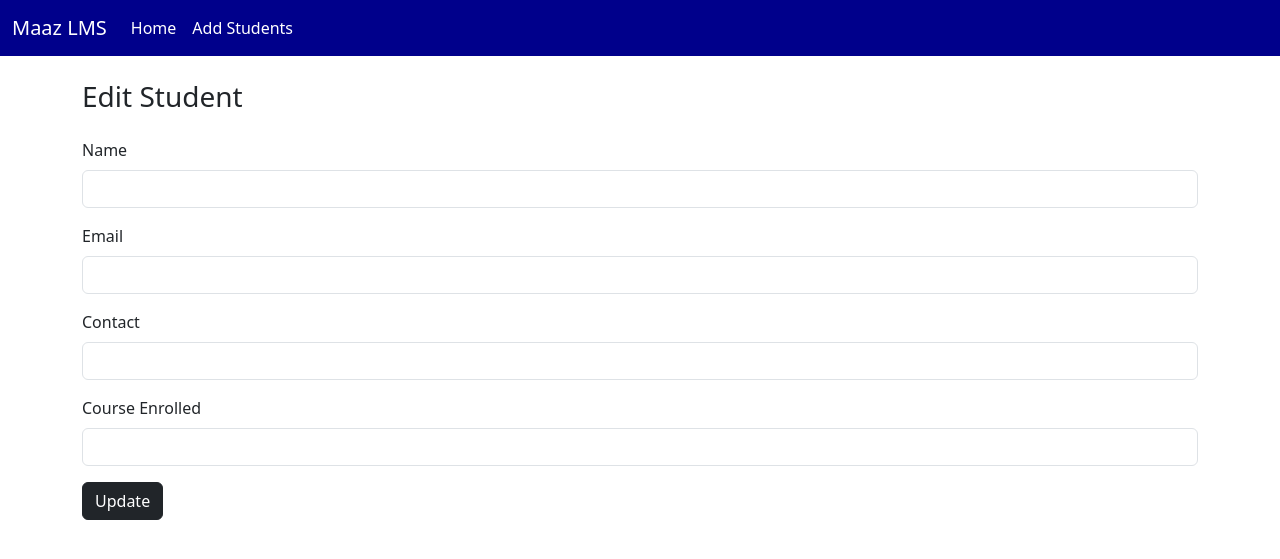
After one commit to maazulhaq00/Python-Flask-Apps-S3, a Flask app: template flask-crud-apis/templates/edit-student.html in a window 1280 px wide. The commit adds this page. Shown: the top 559 px of the page. Run offline with Flask 3, Linux system fonts and the light colour scheme; the template is opened without the code that fills it, so the values that code supplies are empty.

Commit message:
edit & del apis & templates

```diff
--- a/flask-crud-apis/app.py
+++ b/flask-crud-apis/app.py
@@ -1,5 +1,6 @@
 from flask import Flask, render_template, request, redirect, url_for
 from pymongo import MongoClient
+from bson import ObjectId
 
 PORT=5001
 APP_URL=f"http://127.0.0.1:{PORT}"
@@ -34,6 +35,29 @@ def addstudent():
 
     return render_template("add-student.html")
 
+@app.route("/edit-student/<id>", methods=["GET", "POST"])
+def editstudent(id):
+
+    if request.method == "POST":
+        updated_student_data = {
+            "name": request.form["name"],
+            "email": request.form["email"],
+            "contact": request.form["contact"],
+            "course": request.form["course"],
+        }
+
+        students_collection.update_one({"_id": ObjectId(id)}, {"$set": updated_student_data})
+
+        return redirect(url_for("index"))
+
+    student = students_collection.find_one({"_id": ObjectId(id)})
+    return render_template("edit-student.html", student=student )
+
+@app.route("/delete-student/<id>")
+def deletestudent(id):
+    students_collection.delete_one({"_id": ObjectId(id)})
+    return redirect(url_for("index"))
+
 
 if __name__ == "__main__":
     app.run(debug=True,port=PORT)
--- /dev/null
+++ b/flask-crud-apis/templates/edit-student.html
@@ -0,0 +1,27 @@
+{% extends 'layout.html' %}
+
+
+{% block content %}
+<h3>Edit Student</h3>
+<form method="post" action="{{url_for('editstudent', id=student._id)}}" class="mt-4">
+    <div class="mb-3">
+        <label for="name" class="form-label">Name</label>
+        <input type="text" class="form-control" id="name" name="name" value="{{student.name}}">
+    </div>
+    <div class="mb-3">
+        <label for="email" class="form-label">Email</label>
+        <input type="email" class="form-control" id="email" name="email" value="{{student.email}}">
+    </div>
+    <div class="mb-3">
+        <label for="contact" class="form-label">Contact</label>
+        <input type="text" class="form-control" id="contact" name="contact" value="{{student.contact}}">
+    </div>
+    <div class="mb-3">
+        <label for="course" class="form-label">Course Enrolled</label>
+        <input type="text" class="form-control" id="course" name="course" value="{{student.course}}">
+    </div>
+
+    <button type="submit" class="btn btn-dark">Update</button>
+</form>
+
+{% endblock %}
--- a/flask-crud-apis/templates/index.html
+++ b/flask-crud-apis/templates/index.html
@@ -20,6 +20,11 @@
             <td>{{student.email}}</td>
             <td>{{student.contact}}</td>
             <td>{{student.course}}</td>
+            <td>
+                <a href="{{url_for('editstudent', id=student._id)}}">Edit</a>
+                <a href="{{url_for('deletestudent', id=student._id)}}">Delete</a>
+            </td>
+
         </tr>
         {% endfor %}
 
```
